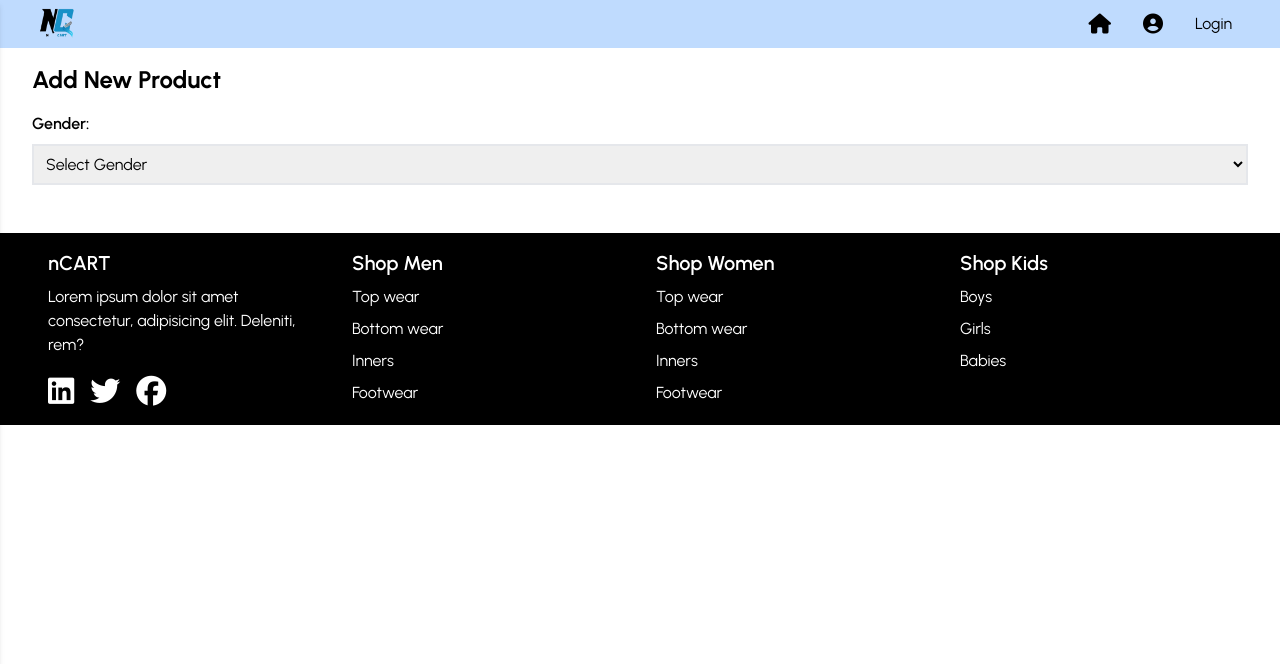
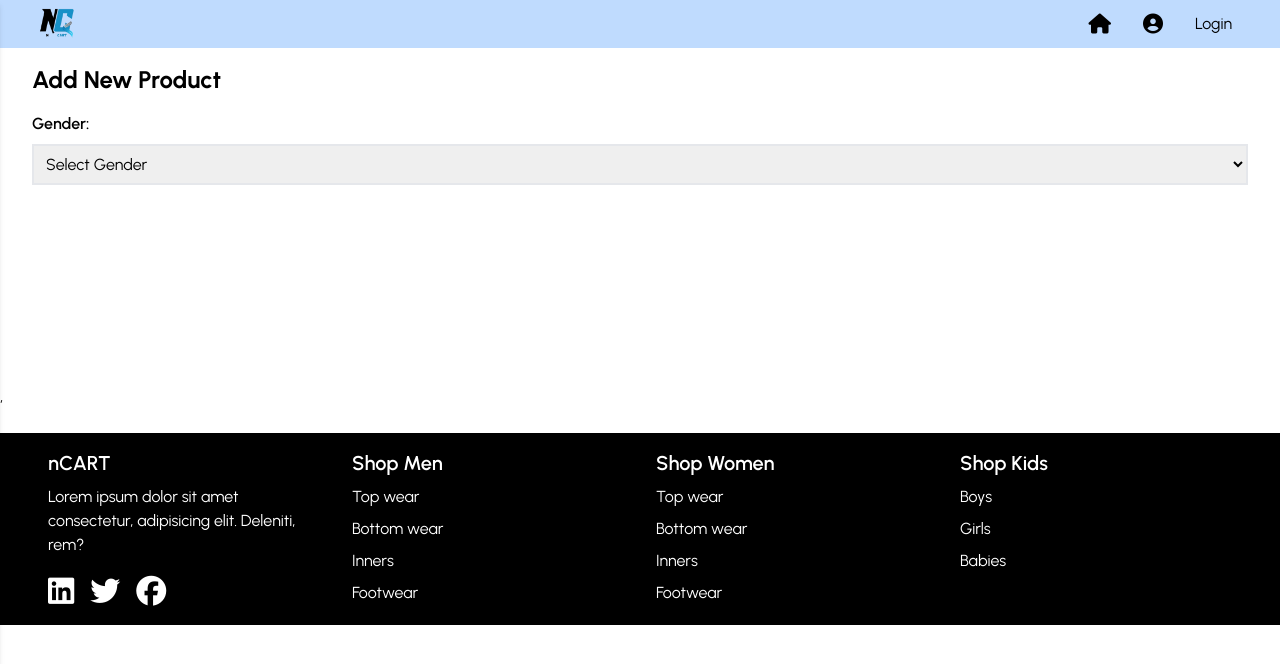
Before and after one commit to NarasimhaVaddala/Ecommerce-Frontend, a React (Vite) app: page /add in a window 1280 px wide. Shown: the top 664 px of the page. Built offline with nearby package versions, Linux system fonts and the light colour scheme.

Commit message:
Footer temporarily fixed

```diff
--- a/src/components/CartPage.jsx
+++ b/src/components/CartPage.jsx
@@ -29,8 +29,6 @@ export default function CartPage() {
     )()
   }, [])
 
-
-  console.log("cartpage", items);
   return (
     <>
       {items.length && !loading ? (
--- a/src/components/Footer.jsx
+++ b/src/components/Footer.jsx
@@ -3,7 +3,7 @@ import { Link } from 'react-router-dom';
 
 export default function Footer() {
     return (
-        <footer className="bg-black text-white p-4 relative w-full top-10 ">
+        <footer className="bg-black text-white p-4 relative w-full top-[15rem] ">
             <div className="container mx-auto grid grid-cols-2 sm:grid-cols-2 md:grid-cols-4 gap-8">
                 <div className="footer-div social-div">
                     <div className="text-xl font-semibold mb-2">nCART</div>
--- a/src/components/Home.jsx
+++ b/src/components/Home.jsx
@@ -118,9 +118,7 @@ function Homecard({ price, img, category, url, brand, name }){
 
   return (
     <div
-      className={`flex flex-col mt-4 md:h-96  hover:cursor-pointer transition ease-in-out duration-300 ${
-        !category && "lg:shadow-xl"
-      } ${!category && "md:h-[auto]"}`}
+      className={`flex flex-col mt-4  hover:cursor-pointer transition ease-in-out duration-300 `}
     >
       <div className="h-[95%] shadow-lg">
         <Link to={`${url}`}>
```
